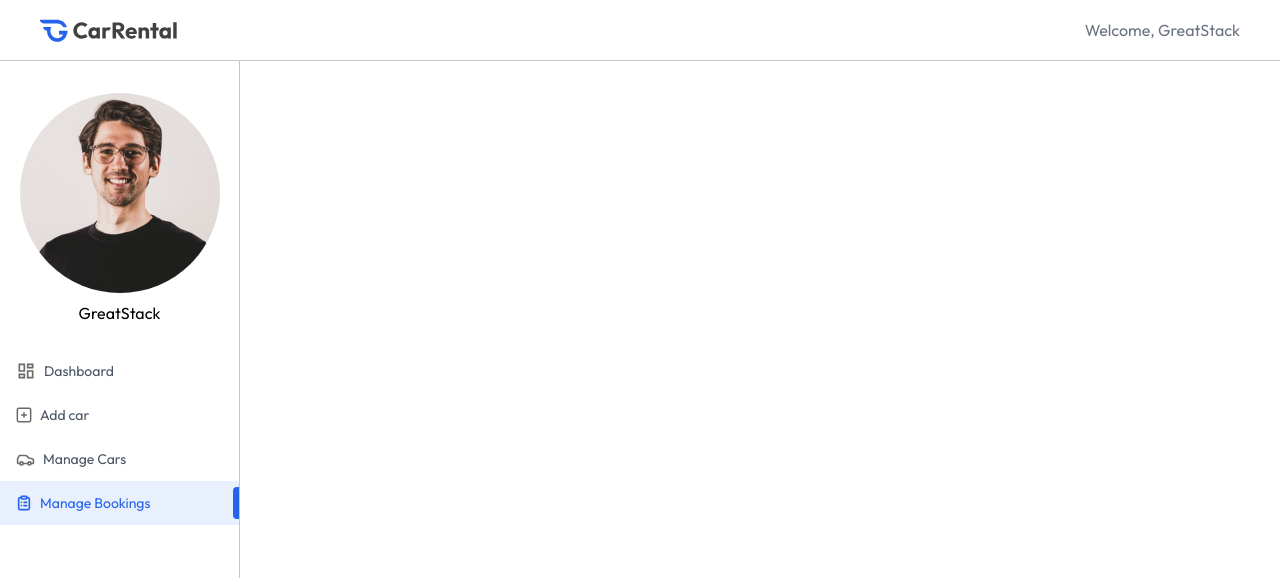
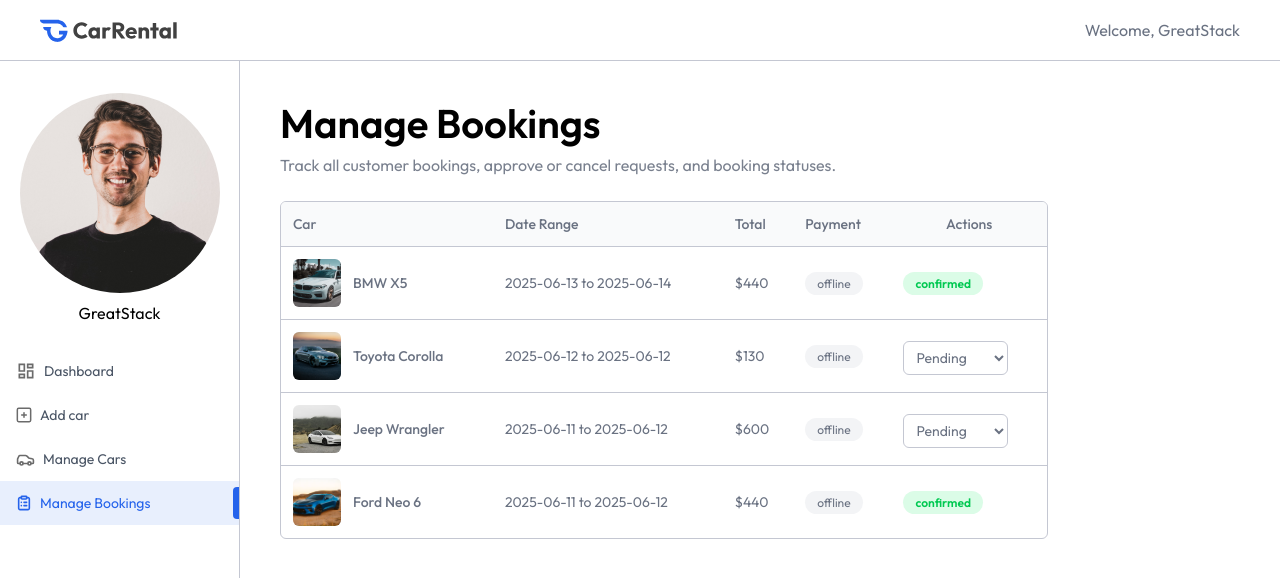
Before and after one commit to Raghav7071/CarRental, a React (Vite) app in the folder client/: page /owner/manage-bookings in a window 1280 px wide. Shown: the top 578 px of the page. Built offline with nearby package versions, Linux system fonts and the light colour scheme.

Commit message:
fix: manage bookings table issues

```diff
--- a/client/src/pages/owner/MangeBookings.jsx
+++ b/client/src/pages/owner/MangeBookings.jsx
@@ -1,9 +1,98 @@
-import React from 'react'
+import React, { useEffect, useState } from 'react'
+import { dummyMyBookingsData } from '../../assets/assets'
+import Title from '../../components/Title'
 
 const MangeBookings = () => {
+  const currency = import.meta.env.VITE_CURRENCY
+
+  const [bookings, setBooking] = useState([])
+
+  const fetchOwnerCarsBookings = async () => {
+    setBooking(dummyMyBookingsData)
+  }
+
+  useEffect(() => {
+    fetchOwnerCarsBookings()
+  }, [])
+
   return (
-    <div>
+    <div className="px-4 pt-10 md:px-10 w-full">
+      {/* LEFT aligned Title */}
+      <Title
+        title="Manage Bookings"
+        subTitle="Track all customer bookings, approve or cancel requests, and booking statuses."
+        align="left"
+      />
 
+      <div className="max-w-3xl w-full rounded-md overflow-hidden border border-borderColor mt-6 bg-white">
+        <table className="w-full border-collapse text-sm text-gray-600">
+          <thead className="bg-gray-50 text-gray-500">
+            <tr>
+              <th className="p-3 font-medium text-left">Car</th>
+              <th className="p-3 font-medium text-left max-md:hidden">
+                Date Range
+              </th>
+              <th className="p-3 font-medium text-left">Total</th>
+              <th className="p-3 font-medium text-left max-md:hidden">
+                Payment
+              </th>
+              <th className="p-3 font-medium text-center">Actions</th>
+            </tr>
+          </thead>
+
+          <tbody>
+            {bookings.map((booking, index) => (
+              <tr
+                key={index}
+                className="border-t border-borderColor text-gray-500"
+              >
+                <td className="p-3 flex items-center gap-3">
+                  <img
+                    src={booking?.car?.image}
+                    alt=""
+                    className="h-12 w-12 aspect-square rounded-md object-cover"
+                  />
+                  <p className="font-medium max-md:hidden">
+                    {booking?.car?.brand} {booking?.car?.model}
+                  </p>
+                </td>
+                <td className='p-3 max-hidden'>
+                  {booking.pickupDate.split('T')[0]} to {booking.returnDate.split('T')[0]}
+
+                </td>
+                <td className='p-3'>{currency}{booking.price}</td>
+                <td className='p-3 max-md:hidden'>
+                  <span className='bg-gray-100 px-3 py-1 rounded-full text-xs'>offline</span>
+                </td>
+                <td className='p-3'>
+                  {booking.status === 'pending' ? (
+                    <select value={booking.status} className='px-2 py-1.5 mt-1 test-gray-500 border border-borderColor rounded-md outline-none'>
+                      <option value='pending'>Pending</option>
+                      <option value='cancelled'>Cancelled</option>
+                      <option value='conffirmed'>Confirmed</option>
+
+
+                    </select>
+                  ): (
+                    <span className={`px-3 py-1 rounded-full text-xs font-semibold ${booking.status === 'confirmed' ? 'bg-green-100 text-green-500' : 'bg-red-100 text-red-500'}`}>{booking.status}</span>
+                  )}
+
+                </td>
+
+
+              </tr>
+            ))}
+
+            {bookings.length === 0 && (
+              <tr>
+                <td colSpan="5" className="p-6 text-center text-gray-400">
+                  No bookings found
+                </td>
+              </tr>
+            )}
+          </tbody>
+        </table>
+      </div>
     </div>
   )
 }
```
